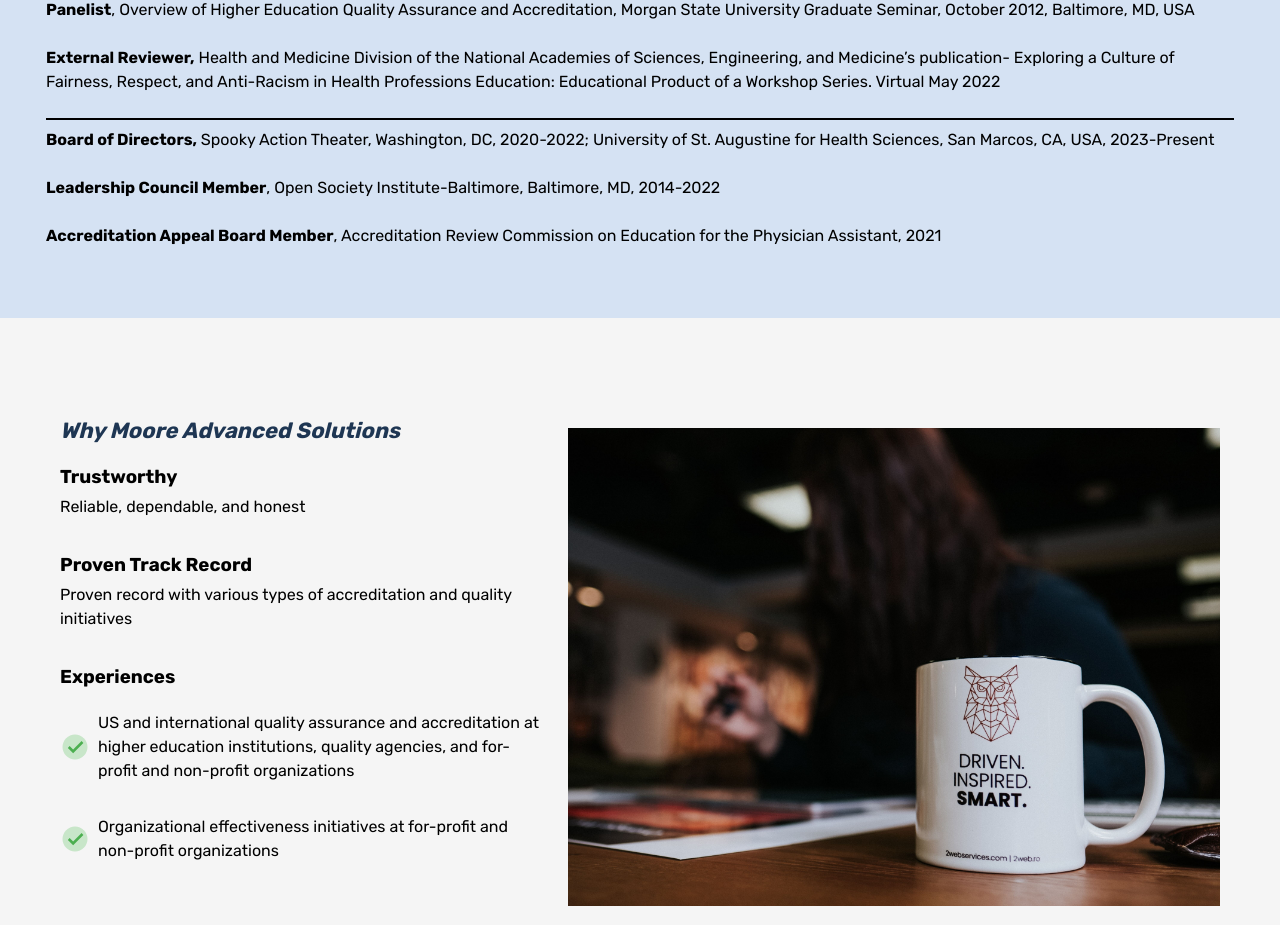
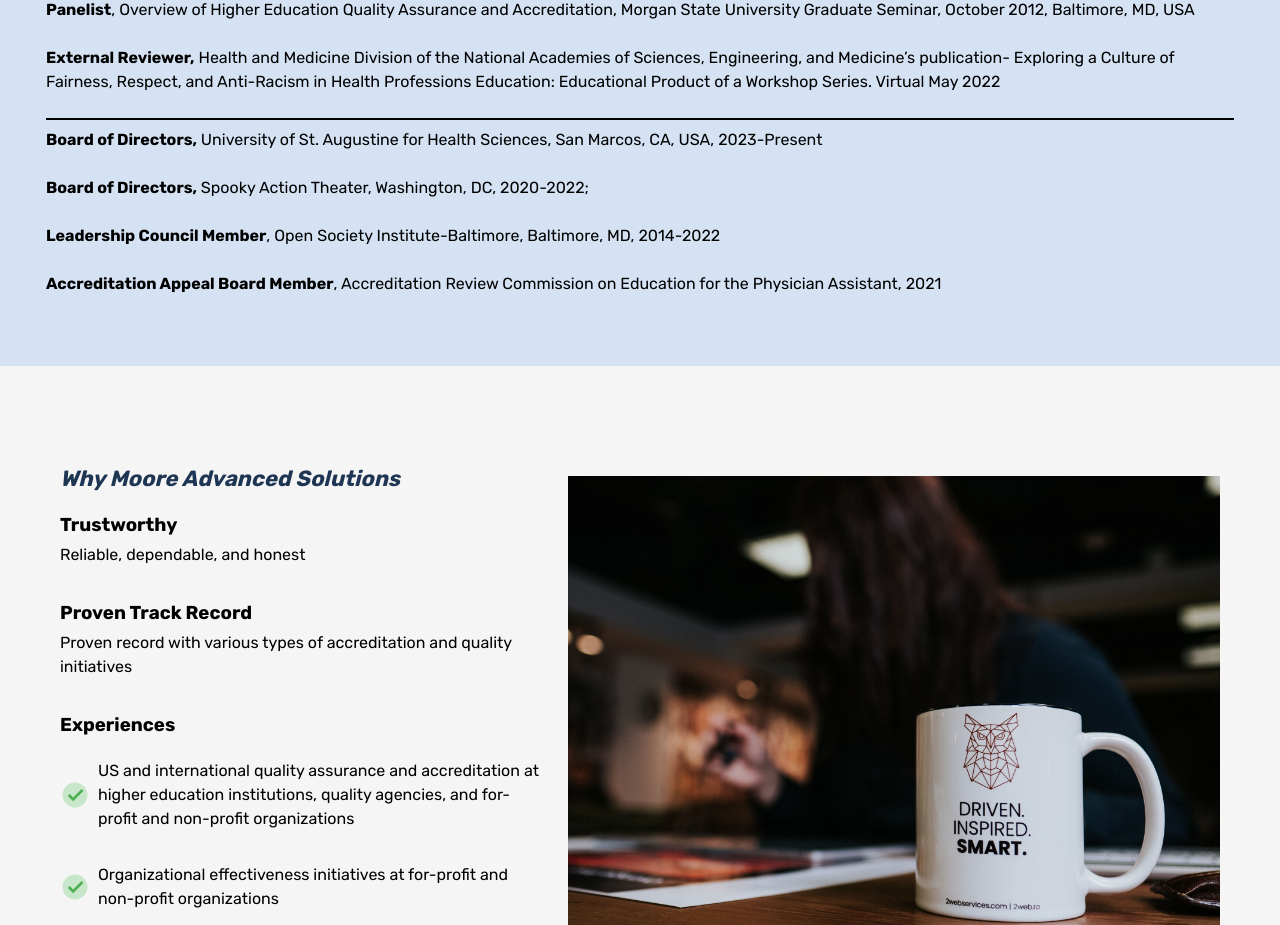
Before and after one commit to Cian747/M, a React (Create React App) app: page /about-us in a window 1280 px wide. Shown: the part 1720-2645 px from the top of the page. Built offline with nearby package versions, Linux system fonts and the light colour scheme.

Commit message:
changed engagements and services to be more detailed

```diff
--- a/src/pages/About.js
+++ b/src/pages/About.js
@@ -89,7 +89,12 @@ const ENGAGEMENTS = [
   {
     title: 'Board of Directors,',
     borderTop: true,
-    content: ` Spooky Action Theater, Washington, DC, 2020-2022; University of St. Augustine for Health Sciences, San Marcos, CA, USA, 2023-Present`,
+    content: ` University of St. Augustine for Health Sciences, San Marcos, CA, USA, 2023-Present`,
+  },
+  {
+    title: 'Board of Directors,',
+    borderTop: false,
+    content: ` Spooky Action Theater, Washington, DC, 2020-2022;`,
   },
   {
     title: 'Leadership Council Member',
```
